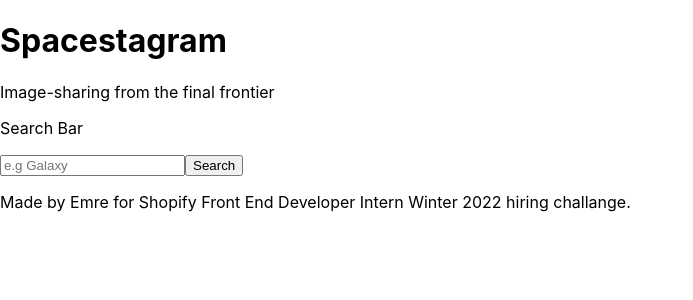
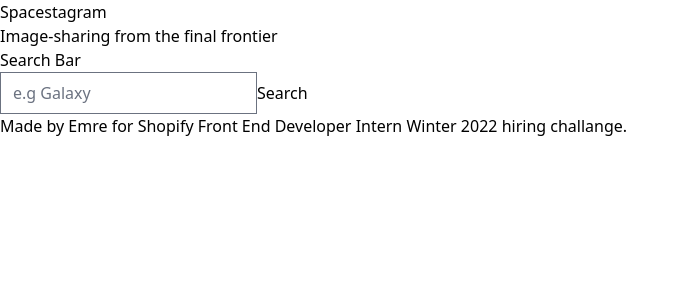
Before and after one commit to EmreYYZ/shopify2022-feiw, a React (Create React App) app: page / in a window 1280 px wide. Shown: the top 300 px of the page, without its empty margins (0-693 px from the left). Built offline with nearby package versions, Linux system fonts and the light colour scheme.

Commit message:
Integrated tailwind

```diff
--- a/src/index.css
+++ b/src/index.css
@@ -1,13 +1,4 @@
-body {
-  margin: 0;
-  font-family: -apple-system, BlinkMacSystemFont, 'Segoe UI', 'Roboto', 'Oxygen',
-    'Ubuntu', 'Cantarell', 'Fira Sans', 'Droid Sans', 'Helvetica Neue',
-    sans-serif;
-  -webkit-font-smoothing: antialiased;
-  -moz-osx-font-smoothing: grayscale;
-}
-
-code {
-  font-family: source-code-pro, Menlo, Monaco, Consolas, 'Courier New',
-    monospace;
-}
+/* ./src/index.css */
+@tailwind base;
+@tailwind components;
+@tailwind utilities;
```
